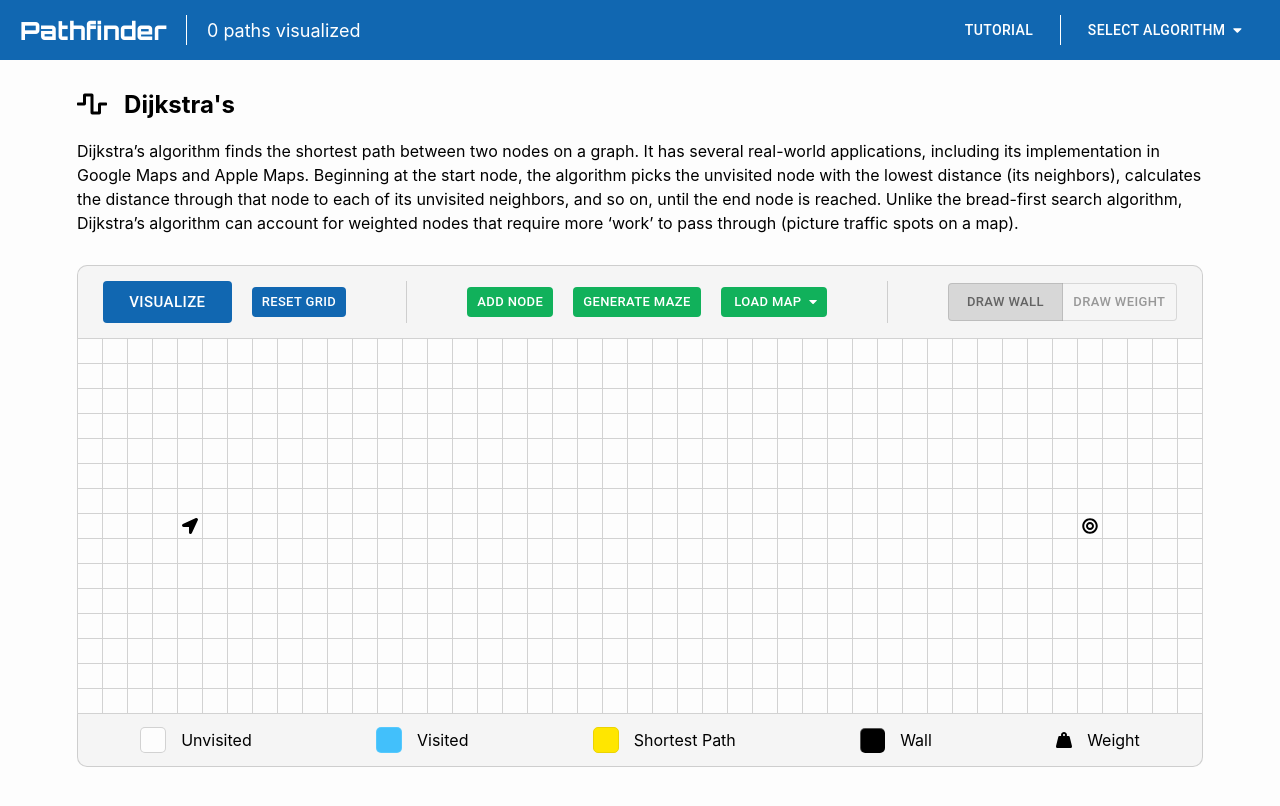
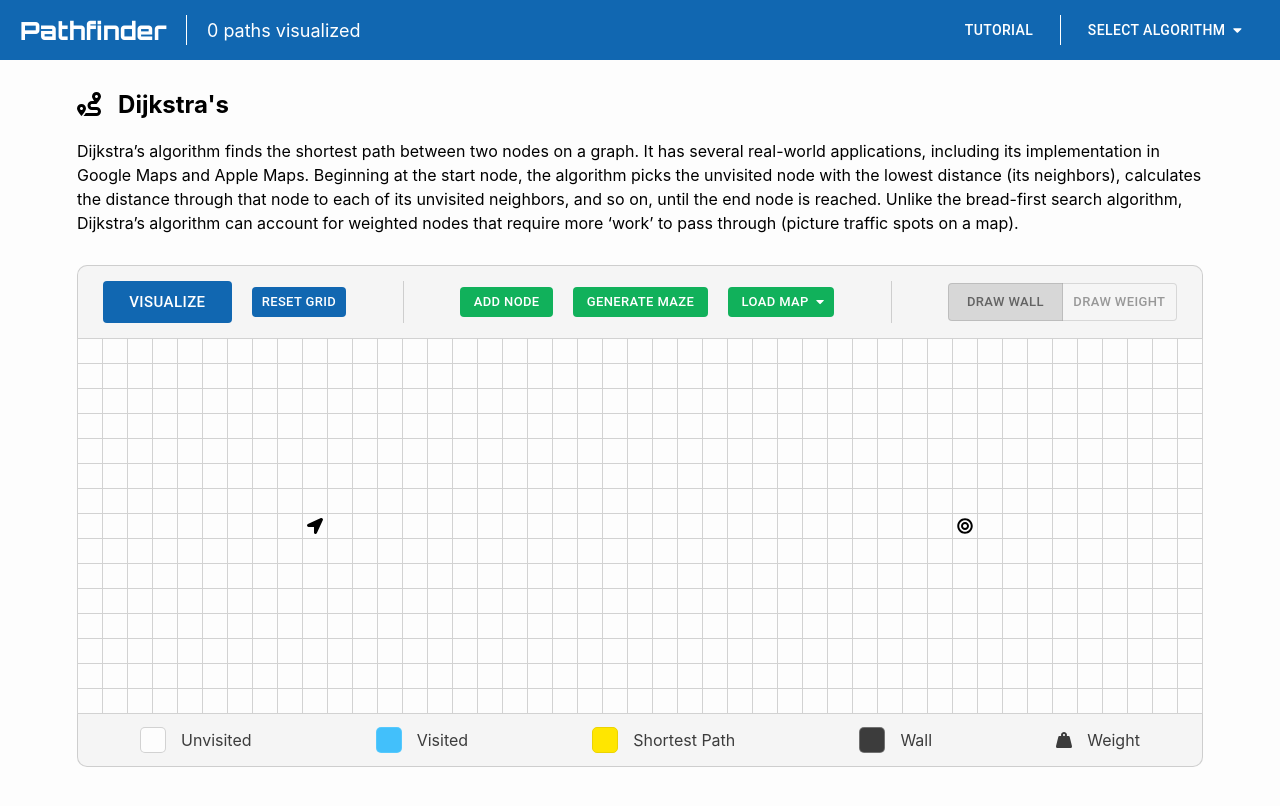
Before and after one commit to joshlampen/pathfinder, a React (Create React App) app: page / in a window 1280 px wide. Shown: the top 806 px of the page. Built offline with nearby package versions, Linux system fonts and the light colour scheme; no server answers.

Commit message:
Fixed a BUNCH of stuff

```diff
--- a/src/algorithms/algorithmHelpers.js
+++ b/src/algorithms/algorithmHelpers.js
@@ -4,10 +4,10 @@ export const animateAlgorithm = (firstVisitedNodesInOrder, firstShortestPathNode
 
 		if (i === firstVisitedNodesInOrder.length) {
 			setTimeout(() => {
-        if (secondVisitedNodesInOrder) {
-          animateAlgorithm(secondVisitedNodesInOrder, secondShortestPathNodes, null, firstShortestPathNodes, setState, 1);
+        if (secondVisitedNodesInOrder.length) {
+          animateAlgorithm(secondVisitedNodesInOrder, secondShortestPathNodes, [], firstShortestPathNodes, setState, 1);
         } else {
-          animateShortestPath(firstShortestPathNodes, secondShortestPathNodes, setState);
+          animateShortestPath(firstShortestPathNodes, secondShortestPathNodes, setState, count);
         }
 			}, 10 * i)
 		} else {
@@ -38,8 +38,8 @@ export const animateAlgorithm = (firstVisitedNodesInOrder, firstShortestPathNode
   }
 }
 
-export const animateShortestPath = (firstShortestPathNodes, secondShortestPathNodes, setState) => {
-  const shortestPathNodes = [];
+export const animateShortestPath = (firstShortestPathNodes, secondShortestPathNodes, setState, count) => {
+  let shortestPathNodes = [];
 
   if (secondShortestPathNodes) {
     for (const node of secondShortestPathNodes) {
@@ -51,9 +51,19 @@ export const animateShortestPath = (firstShortestPathNodes, secondShortestPathNo
     shortestPathNodes.push(node);
   }
 
+  if (!secondShortestPathNodes.length && count > 0) {
+    shortestPathNodes = [];
+    setState(prev => ({ ...prev, inProgress: 'DONE' }));
+  }
+
+  if (!shortestPathNodes.length) setState(prev => ({ ...prev, inProgress: 'DONE' }));
+
   for (let i = 0; i < shortestPathNodes.length; i++) {
     setTimeout(() => {
       const node = shortestPathNodes[i];
+
+      if (!node) return;
+
       if (node.lastRow) {
         document.getElementById(`node-${node.row}-${node.col}`).className += ' node-shortest-path-last-row';
       }
@@ -84,6 +94,8 @@ export const getShortestPathNodes = (startNode, finishNode) => {
   }
 
   path.unshift(currentNode);
+
+  if (!path.includes(startNode)) return []; // if the path doesn't include the start node there is no shortest path
 
 	return path;
 }
@@ -117,10 +129,15 @@ export default async function visualizeAlgorithm(algorithm, grid, startNode, fin
   const finishNodeObj = interNode ? secondGrid[finishNode.row][finishNode.col] : firstGrid[finishNode.row][finishNode.col];
 
   const firstVisitedNodesInOrder = interNode ? algorithm(firstGrid, startNodeObj, firstInterNodeObj) : algorithm(firstGrid, startNodeObj, finishNodeObj);
-  const secondVisitedNodesInOrder = interNode ? algorithm(secondGrid, secondInterNodeObj, finishNodeObj) : null;
+  let secondVisitedNodesInOrder = interNode ? algorithm(secondGrid, secondInterNodeObj, finishNodeObj) : [];
 
   const firstShortestPathNodes = interNode ? getShortestPathNodes(startNodeObj, firstInterNodeObj) : getShortestPathNodes(startNodeObj, finishNodeObj);
-  const secondShortestPathNodes = interNode ? getShortestPathNodes(secondInterNodeObj, finishNodeObj) : null;
+  let secondShortestPathNodes = interNode ? getShortestPathNodes(secondInterNodeObj, finishNodeObj) : [];
+
+  if (secondVisitedNodesInOrder.length && !firstVisitedNodesInOrder.includes(firstInterNodeObj)) {
+    secondVisitedNodesInOrder = [];
+    secondShortestPathNodes = [];
+  }
 
   animateAlgorithm(firstVisitedNodesInOrder, firstShortestPathNodes, secondVisitedNodesInOrder, secondShortestPathNodes, setState, 0);
 }
--- a/src/components/Description.js
+++ b/src/components/Description.js
@@ -1,6 +1,9 @@
 import React, { useState, useEffect } from 'react';
 import { FontAwesomeIcon } from '@fortawesome/react-fontawesome';
-import { faWaveSquare } from '@fortawesome/free-solid-svg-icons';
+// import { faWaveSquare } from '@fortawesome/free-solid-svg-icons';
+// import { faBezierCurve } from '@fortawesome/free-solid-svg-icons';
+import { faRoute } from '@fortawesome/free-solid-svg-icons';
+import { faProjectDiagram } from '@fortawesome/free-solid-svg-icons';
 import axios from 'axios';
 import '../styles/Description.css';
 
@@ -10,7 +13,7 @@ export default function Description(props) {
     algDesc: "Dijkstra’s algorithm finds the shortest path between two nodes on a graph. It has several real-world applications, including its implementation in Google Maps and Apple Maps.\nBeginning at the start node, the algorithm picks the unvisited node with the lowest distance (its neighbors), calculates the distance through that node to each of its unvisited neighbors, and so on, until the end node is reached.\nUnlike the bread-first search algorithm, Dijkstra’s algorithm can account for weighted nodes that require more ‘work’ to pass through (picture traffic spots on a map)."
   })
 
-  const { algorithm } = props
+  const { algorithm } = props;
 
   useEffect(() => {
     if (algorithm === 'DIJKSTRA') {
@@ -45,11 +48,20 @@ export default function Description(props) {
           algDesc: response.data.desc
           })
       })
-    }}, [algorithm]);
+    }
+  }, [algorithm]);
+
+  const mountIcon = () => {
+    if (algorithm === 'DIJKSTRA' || algorithm === 'A-STAR') {
+      return <FontAwesomeIcon icon={faRoute} />
+    } else {
+      return <FontAwesomeIcon icon={faProjectDiagram} />
+    }
+  }
 
   return (
     <div className='Description'>
-      <h2><FontAwesomeIcon icon={faWaveSquare} />&nbsp;&nbsp; {desc.algName}</h2>
+      <h2>{mountIcon()}&nbsp;&nbsp; {desc.algName}</h2>
       <p>
         {desc.algDesc}
       </p>
--- a/src/components/Node.js
+++ b/src/components/Node.js
@@ -39,15 +39,42 @@ export default function Node(props) {
   });
 
   const mountIcon = () => {
-    if (isStart) {
-      return <FontAwesomeIcon icon={faLocationArrow} />
-    } else if (isFinish) {
-      return <FontAwesomeIcon icon={faBullseye} />
-    } else if (isInter) {
-      return <FontAwesomeIcon icon={faMapMarkerAlt} />
-    } else if (isWeight) {
-      return <FontAwesomeIcon icon={faWeightHanging} />
+    const style = { display: 'flex' }
+
+    if (isStart && isInter && isFinish) {
+      return (
+        <div style={style}>
+          <FontAwesomeIcon icon={faLocationArrow} />
+          <FontAwesomeIcon icon={faMapMarkerAlt} />
+          <FontAwesomeIcon icon={faBullseye} />
+        </div>
+      )
+    } else if (isStart && isFinish) {
+      return (
+        <div style={style}>
+          <FontAwesomeIcon icon={faLocationArrow} />
+          <FontAwesomeIcon icon={faBullseye} />
+        </div>
+      )
+    } else if (isStart && isInter) {
+      return (
+        <div style={style}>
+          <FontAwesomeIcon icon={faLocationArrow} />
+          <FontAwesomeIcon icon={faMapMarkerAlt} />
+        </div>
+      )
+    } else if (isInter && isFinish) {
+      return (
+        <div style={style}>
+          <FontAwesomeIcon icon={faMapMarkerAlt} />
+          <FontAwesomeIcon icon={faBullseye} />
+        </div>
+      )
     }
+    if (isStart) return <FontAwesomeIcon icon={faLocationArrow} />
+    if (isFinish) return <FontAwesomeIcon icon={faBullseye} />
+    if (isInter) return <FontAwesomeIcon icon={faMapMarkerAlt} />
+    if (isWeight) return <FontAwesomeIcon icon={faWeightHanging} />
   }
 
   return (
--- a/src/components/ToolBarDropdown.js
+++ b/src/components/ToolBarDropdown.js
@@ -80,7 +80,7 @@ export default function ToolBarDropdown(props) {
   const handleWallLoad = walls => {
     setOpen(false);
 
-    loadWalls(walls);
+    loadWalls(walls, 'MAP');
   }
 
   const manageIconMount = () => {
--- a/src/hooks/useGridData.js
+++ b/src/hooks/useGridData.js
@@ -6,8 +6,8 @@ import astar from "../algorithms/astar";
 import visualizeAlgorithm from "../algorithms/algorithmHelpers"
 
 export default function useGridData() {
-  const [startNode, setStartNode] = useState({ row: 7, col: 4 });
-  const [finishNode, setFinishNode] = useState({ row: 7, col: 40 });
+  const [startNode, setStartNode] = useState({ row: 7, col: 9 });
+  const [finishNode, setFinishNode] = useState({ row: 7, col: 35 });
   const [interNode, setInterNode] = useState(null);
 
   const setInitialGrid = () => {   // create the initial array of node objects
@@ -155,8 +155,8 @@ export default function useGridData() {
   }, [startNode, finishNode, interNode])
 
   const resetGrid = () => {
-    setStartNode({ row: 7, col: 4 });
-    setFinishNode({ row: 7, col: 40 });
+    setStartNode({ row: 7, col: 9 });
+    setFinishNode({ row: 7, col: 35 });
     setInterNode(null)
 
     setState(prev => ({
@@ -211,15 +211,18 @@ export default function useGridData() {
     }
   }
 
-  const clearWeights = () => {
+  const clearGrid = type => {
     const oldGrid = [...state.grid];
 
     const grid = oldGrid.map(row => {
       return row.map(node => {
-        const newNode = {
-          ...node,
-          isWeight: false
-        };
+        const newNode = { ...node };
+
+        if (type === 'WALLS') {
+          newNode.isWall = false;
+        } else { // only other option is to clear weights
+          newNode.isWeight = false
+        }
 
         return newNode;
       })
@@ -228,31 +231,42 @@ export default function useGridData() {
     setState(prev => ({ ...prev, grid, drawWall: true }))
   }
 
-  const loadWalls = walls => {
+  const loadWalls = (walls, type) => {
     const oldGrid = [...state.grid];
+    let grid = [];
+    const mazeWalls = [];
 
-    const grid = oldGrid.map(row => {
+    if (type === 'MAZE') {
+      for (const row of walls) {
+        for (const node of row) {
+          if (node.isWall) mazeWalls.push(node)
+        }
+      }
+    }
+
+    grid = oldGrid.map(row => {
       return row.map(node => {
+        const newNode = {
+          ...node,
+          isWall: false,
+          isWeight: false
+        }
 
-        for (const row of walls) {
-
-          for(const col of row.cols)
-
-          if (row.row_num === node.row && col === node.col) {
-            const newNode = {
-              ...node,
-              isWall: true
+        if (type === 'MAZE') {
+          for (const wall of mazeWalls) {
+            if (wall.row === node.row && wall.col === node.col) {
+              newNode.isWall = true;
             }
-
-            if (newNode.isStart || newNode.isFinish || newNode.isInter) {
-              newNode.isWall = false;
+          }
+        } else { // only other option is a map
+          for (const row of walls) {
+            for (const col of row.cols) {
+              if (row.row_num === node.row && col === node.col && !node.isStart && !node.isFinish && !node.isInter) newNode.isWall = true;
             }
-
-            return newNode;
           }
         }
 
-        return node;
+        return newNode;
       })
     })
 
@@ -271,33 +285,5 @@ export default function useGridData() {
     }
   }
 
-  const loadWalls2 = maze => {
-    const oldGrid = [...state.grid];
-
-    const walls = [];
-
-    for (const row of maze) {
-      for (const node of row) {
-        if (node.isWall) walls.push(node)
-      }
-    }
-
-    const grid = oldGrid.map(row => {
-      return row.map(node => {
-        const newNode = { ...node }
-
-        for (const wall of walls) {
-          if (wall.row === node.row && wall.col === node.col) {
-            newNode.isWall = true;
-          }
-        }
-
-        return newNode
-      })
-    })
-
-    setState(prev => ({ ...prev, grid }))
-  }
-
-  return { state, interNode, mouseDown, mouseUp, togglePickup, toggleWall, moveNode, resetGrid, startVisualization, toggleWeight, clearWeights, loadWalls, createInterNode, loadWalls2 }
+  return { state, interNode, mouseDown, mouseUp, togglePickup, toggleWall, moveNode, resetGrid, startVisualization, toggleWeight, clearGrid, loadWalls, createInterNode }
 }
--- a/src/hooks/useMaze.js
+++ b/src/hooks/useMaze.js
@@ -130,7 +130,11 @@ export default function useMaze() {
   const generateMaze = (grid, mazeWalls) => {
     const maze = grid.map(row => {
       return row.map(node => {
-        const newNode = { ...node }
+        const newNode = {
+          ...node,
+          isWall: false, // ensures grid is refreshed is generateMaze is called multiple times
+          isWeight: false
+        }
 
         if (mazeWalls.includes(node)) newNode.isWall = true;
 
--- a/src/styles/Legend.css
+++ b/src/styles/Legend.css
@@ -14,6 +14,7 @@
 .legend-item {
   display: flex;
   align-items: center;
+  color: rgb(60, 60, 60);
 }
 
 .legend-item p {
@@ -49,6 +50,8 @@
 
 .legend-wall {
   border-radius: 5px;
+  border-right: 1px solid rgba(168, 168, 168, 0.5);
+  border-bottom: 1px solid rgba(168, 168, 168, 0.5);
 }
 
 @keyframes legendVisitedAnimation {
--- a/src/styles/Nav.css
+++ b/src/styles/Nav.css
@@ -4,6 +4,7 @@
   position: fixed;
   top: 0;
   left: 0;
+  z-index: 1000;
   width: 100%;
   height: 60px;
   background-color: #1167b1;
--- a/src/styles/Node.css
+++ b/src/styles/Node.css
@@ -19,13 +19,13 @@
 .node-weight {
   animation-name: weightAnimation;
   animation-duration: 0.3s;
-  color: black;
+  color: rgb(60, 60, 60);
 }
 
 .node-wall {
   animation-name: wallAnimation;
   animation-duration: 0.3s;
-  background-color: black;
+  background-color: rgb(60, 60, 60);
 }
 
 .node-first-visited {
@@ -34,7 +34,7 @@
   background-color: #42C0FB;
   border-left: 1px solid #5acbffce;
   border-top: 1px solid #5acbffce;
-  color: black;
+  color: rgb(60, 60, 60);
 }
 
 .node-first-visited-last-row {
@@ -55,7 +55,7 @@
   background-color: #31B94D;
   border-left: 1px solid #34c450d2;
   border-top: 1px solid #34c450d2;
-  color: black;
+  color: rgb(60, 60, 60);
 }
 
 .node-second-visited-last-row {
@@ -206,24 +206,26 @@
 
 @keyframes wallAnimation {
   0% {
-    background-color: rgb(68, 68, 68);
+    background-color: rgb(70, 70, 70);
+    /* background-color: rgb(68, 68, 68); */
     transform: scale(0.5);
   }
 
   100% {
-    background-color: black;
+    background-color: rgb(60, 60, 60);
     transform: scale(1);
   }
 }
 
 @keyframes weightAnimation {
   0% {
-    color: rgb(68, 68, 68);
+    color: rgb(70, 70, 70);
+    /* color: rgb(68, 68, 68); */
     transform: scale(0.5);
   }
 
   100% {
-    color: black;
+    color: rgb(60, 60, 60);
     transform: scale(1);
   }
 }
```
Also changed, not shown: src/components/Grid.js (+6 -7 lines).
